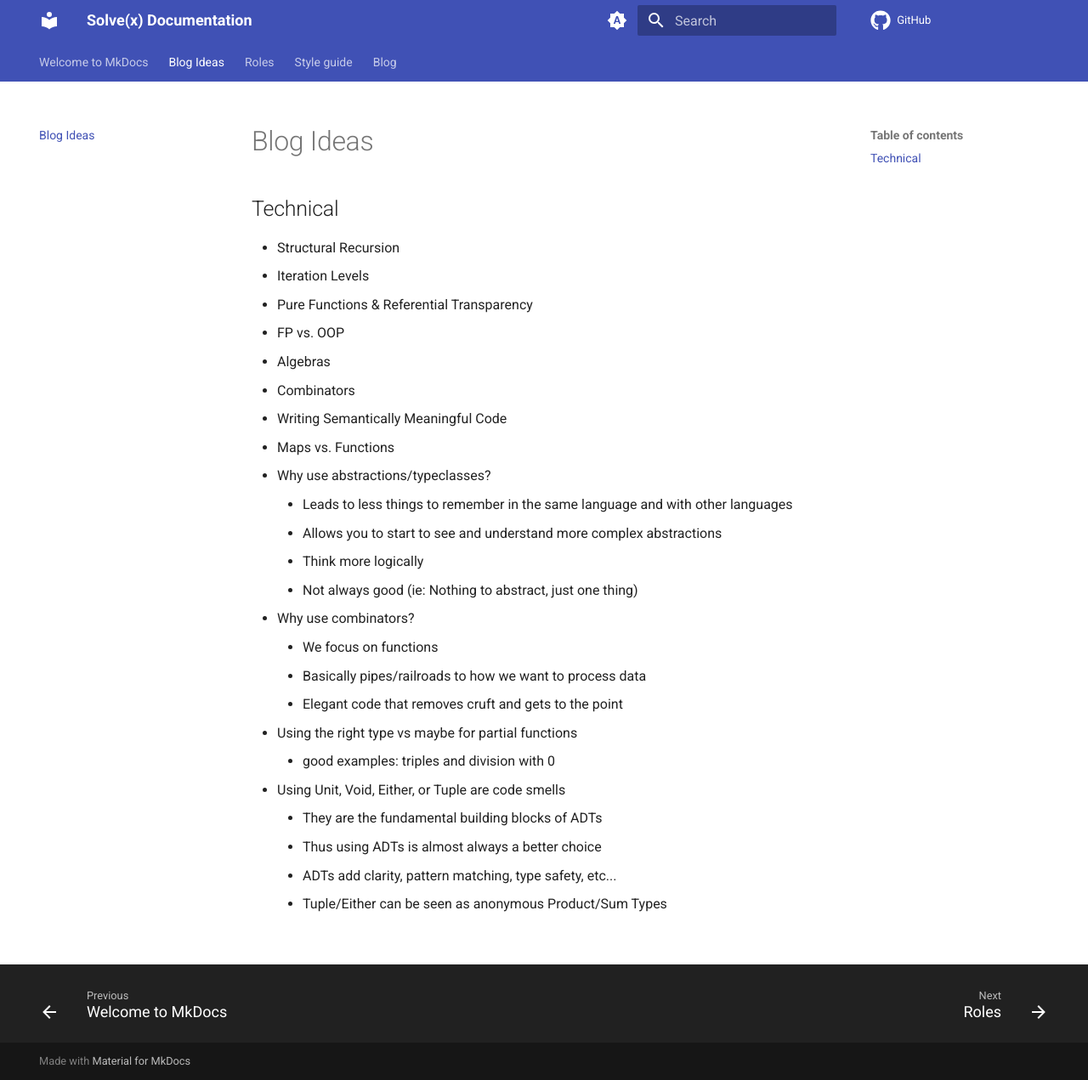
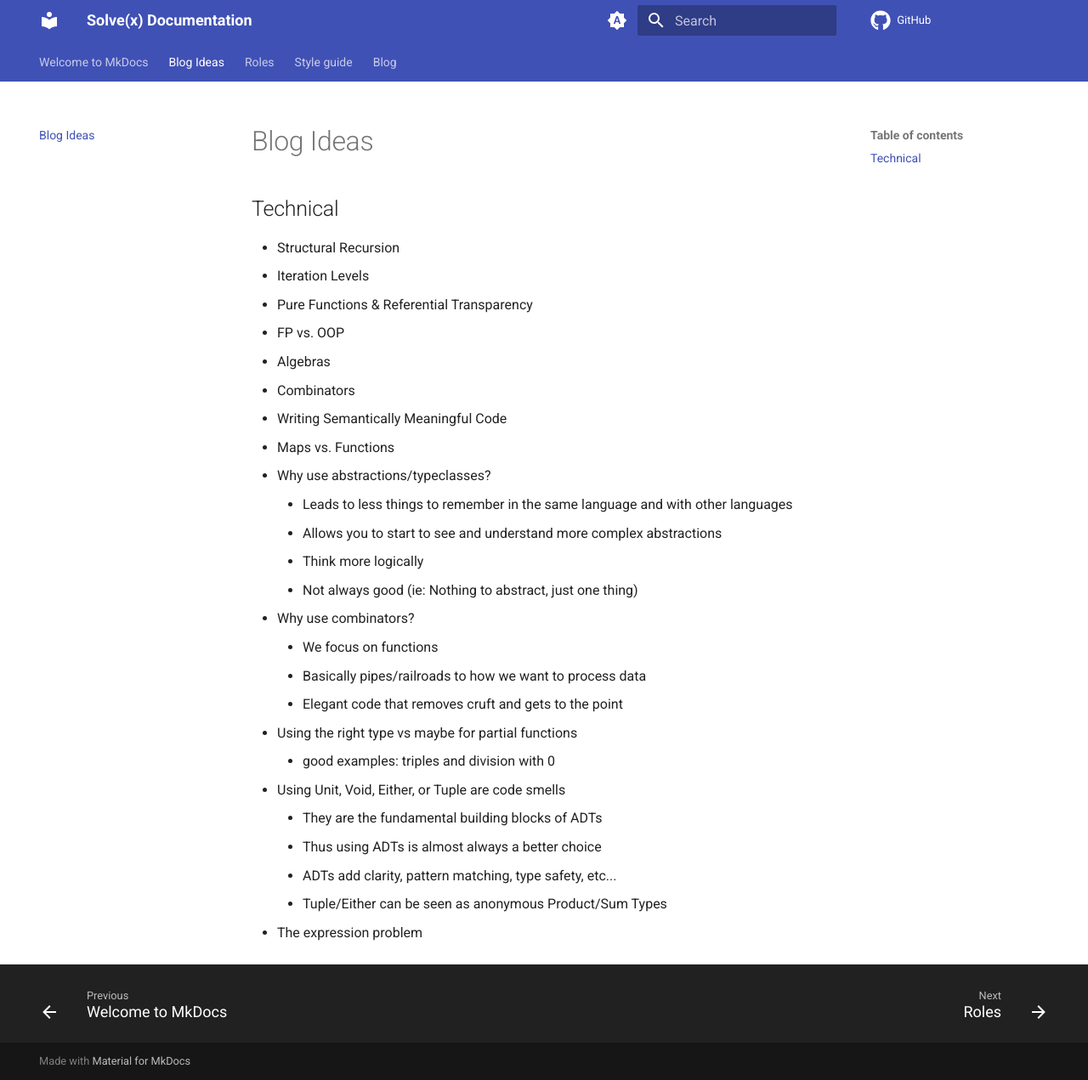
Before and after one commit to solvex-software/solvex-internal-documentation, an MkDocs documentation site: the page built from docs/blog-ideas.md, in a window 1280 px wide and 1271 px high. Shown: the whole window at 85% size. Built offline with MkDocs 1.6.1 and Material for MkDocs 9.7.7, drawn with Linux system fonts in a browser that asks for light colours; comment, search, counter and statistics services are not loaded.

Commit message:
Update blog-ideas.md

```diff
--- a/docs/blog-ideas.md
+++ b/docs/blog-ideas.md
@@ -25,3 +25,4 @@
     - Thus using ADTs is almost always a better choice
     - ADTs add clarity, pattern matching, type safety, etc...
     - Tuple/Either can be seen as anonymous Product/Sum Types
+- The expression problem
```
